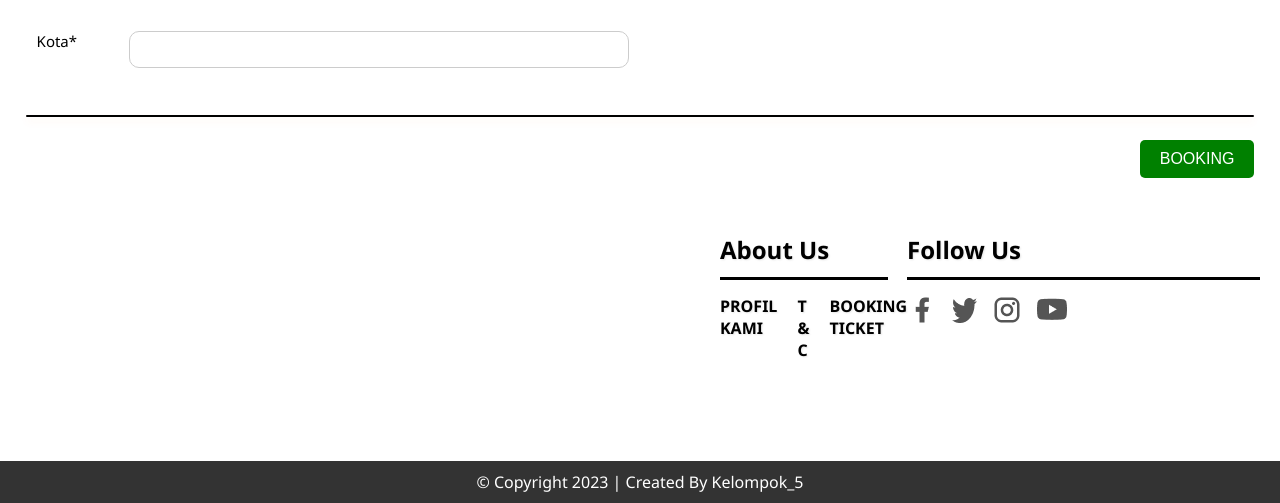
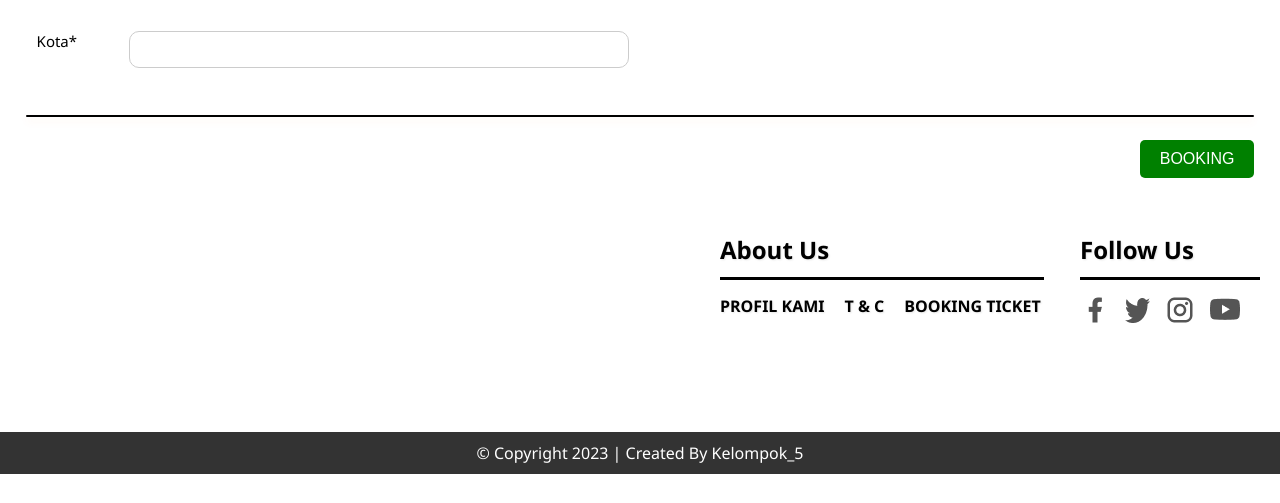
Before and after one commit to endyzan/tubesRpl_sgb, a PHP site: page /app/user/formulirbooking.php in a window 1280 px wide. Shown: the part 1160-1663 px from the top of the page. After the commit the page ends 1634 px from the top, so only its background shows below. Run offline with PHP 8.4, Linux system fonts and the light colour scheme; data comes from the database, SQL or seed files in the repository.

Commit message:
styles.css

```diff
--- a/asset/css/styles.css
+++ b/asset/css/styles.css
@@ -129,7 +129,7 @@ body {
 .section {
     display: flex;
     flex-direction: column;
-    width: 100%;
+    width: 20%;
 }
 .section1 {
     display: flex;
@@ -153,7 +153,7 @@ body {
 }
 .links {
     display: flex;
-    gap: 20px;
+    gap: 20px; /* Space between links */
 }
 .links a {
     text-decoration: none;
```
